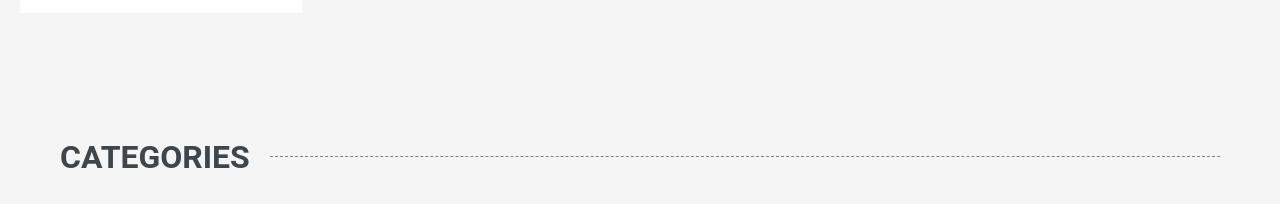
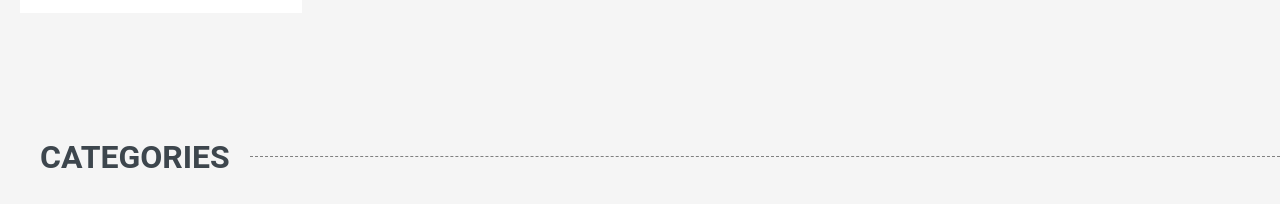
Before and after one commit to Arshak22/Second-Web-Template, a React (Create React App) app in the folder react-app/: page / in a window 1280 px wide. Shown: the part 1040-1244 px from the top of the page. Built offline with nearby package versions, Linux system fonts and the light colour scheme.

Commit message:
Stars Fixed

```diff
--- a/react-app/src/Components/Footer/style.css
+++ b/react-app/src/Components/Footer/style.css
@@ -147,8 +147,8 @@
     position: absolute;
     border-top: 1px solid #dee2e6;
     border-color: rgba(256,256,256,.1);
-    left: 60px;
-    right: 150px;
+    left: 20px;
+    right: 50px;
     padding-top: 20px !important;
 }
 
--- a/react-app/src/Components/Header/style.css
+++ b/react-app/src/Components/Header/style.css
@@ -236,6 +236,7 @@
 .dropdown2 {
     display: none;
     position: absolute;
+    left: 698px;
     top: 232px;
     color: #3d464d;
     z-index: 999;
--- a/react-app/src/Components/MainSection/style.css
+++ b/react-app/src/Components/MainSection/style.css
@@ -82,5 +82,5 @@
 .row2 {
     margin-top: 100px;
     /* margin-left: 10px; */
-    /* margin-right: 45px; */
+    margin-right: 45px;
 }
--- a/react-app/src/Components/Products/index.jsx
+++ b/react-app/src/Components/Products/index.jsx
@@ -13,13 +13,13 @@ export const Products = (props) => {
     const stars = [];
 
     if(props.starRating == 0) {
-        stars.push(<>
+        stars.push(<div key={0}>
             <small className="star"><FiStar /></small>
             <small className="star"><FiStar /></small>
             <small className="star"><FiStar /></small>
             <small className="star"><FiStar /></small>
             <small className="star"><FiStar /></small>
-        </>);
+        </div>);
     }
 
     for(let i = 1; i <= props.starRating; i++) {
--- a/react-app/src/Components/SectionTitle/style.css
+++ b/react-app/src/Components/SectionTitle/style.css
@@ -1,5 +1,6 @@
 .sectionTitle {
-    margin: 100px 60px;
+    margin: 100px 0px;
+    margin-left: 40px;
     margin-bottom: 0px;
     display: flex;
 }
```
